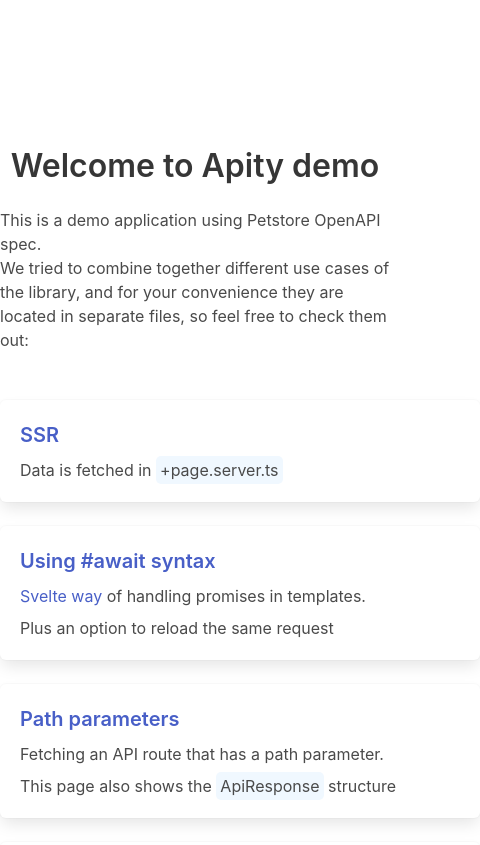
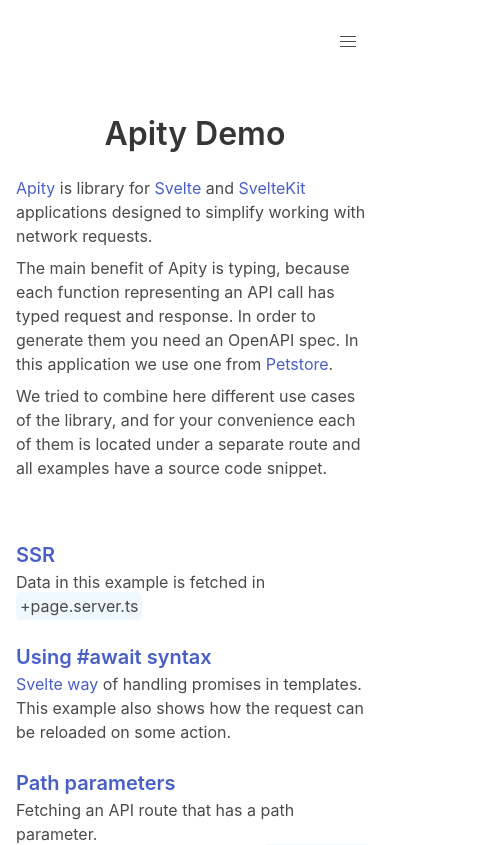
Before and after one commit to fbjorn/apity-demo, a SvelteKit app: page / in a window 390 px wide. Shown: the top 845 px of the page, 480 px wide, since content can reach past the window. Built offline with nearby package versions, Linux system fonts and the light colour scheme.

Commit message:
Add mobile menu and more texts

```diff
--- a/src/components/NavBar.svelte
+++ b/src/components/NavBar.svelte
@@ -1,11 +1,44 @@
-<nav class="navbar mb-6" role="navigation" aria-label="main navigation">
-    <div id="navbarBasicExample" class="navbar-menu">
+<script lang="ts">
+    let isOpened = false
+
+    function toggleMenu() {
+        isOpened = !isOpened
+    }
+
+    function closeMenu() {
+        isOpened = false
+    }
+
+    const LINKS = [
+        { href: '/', title: 'Home' },
+        { href: '/ssr', title: 'SSR' },
+        { href: '/await', title: '{#await}' },
+        { href: '/find-pet', title: 'Find pet' },
+        { href: '/post', title: 'Create pet' }
+    ]
+</script>
+
+<nav class="navbar mb-6" aria-label="main navigation">
+    <div class="navbar-brand">
+        <a
+            on:click={toggleMenu}
+            role="button"
+            class="navbar-burger"
+            aria-label="menu"
+            aria-expanded={isOpened ? 'true' : 'false'}
+            data-target="navbarBasicExample"
+        >
+            <span aria-hidden="true" />
+            <span aria-hidden="true" />
+            <span aria-hidden="true" />
+        </a>
+    </div>
+
+    <div id="navbarBasicExample" class="navbar-menu" class:is-active={isOpened}>
         <div class="navbar-start">
-            <a href="/" class="navbar-item">Home</a>
-            <a href="/ssr" class="navbar-item">SSR</a>
-            <a href="/await" class="navbar-item">{'{#await}'}</a>
-            <a href="/find-pet" class="navbar-item">Find pet</a>
-            <a href="/post" class="navbar-item">Create pet</a>
+            {#each LINKS as link}
+                <a href={link.href} class="navbar-item" on:click={closeMenu}>{link.title}</a>
+            {/each}
         </div>
 
         <div class="navbar-end">
--- a/src/routes/+layout.svelte
+++ b/src/routes/+layout.svelte
@@ -5,7 +5,7 @@
     import NavBar from '$components/NavBar.svelte'
 </script>
 
-<div class="container mt-6">
+<div class="container p-4 mb-5">
     <NavBar />
     <slot />
 </div>
--- a/src/routes/+page.svelte
+++ b/src/routes/+page.svelte
@@ -1,19 +1,35 @@
 <div>
-    <h1 class="title has-text-centered mt-6">Welcome to Apity demo</h1>
+    <h1 class="title has-text-centered mt-6">Apity Demo</h1>
     <div class="block">
-        <p>This is a demo application using Petstore OpenAPI spec.</p>
         <p>
-            We tried to combine together different use cases of the library, and for your
-            convenience they are located in separate files, so feel free to check them out:
+            <a href="https://github.com/cocreators-ee/apity" target="_blank" rel="noreferrer">
+                Apity
+            </a>
+            is library for
+            <a href="https://svelte.dev/" target="_blank" rel="noreferrer">Svelte</a>
+            and
+            <a href="https://kit.svelte.dev/" target="_blank" rel="noreferrer">SvelteKit</a>
+            applications designed to simplify working with network requests.
         </p>
+        <p>
+            The main benefit of Apity is typing, because each function representing an API call has
+            typed request and response. In order to generate them you need an OpenAPI spec. In this
+            application we use one from <a href="https://petstore3.swagger.io/">Petstore</a>.
+        </p>
+        <p>
+            We tried to combine here different use cases of the library, and for your convenience
+            each of them is located under a separate route and all examples have a source code
+            snippet.
+        </p>
+        <p />
     </div>
 
-    <div class="links mt-6">
-        <div class="box">
+    <div class="columns mt-6">
+        <div class="column is-one-third-desktop">
             <a href="/ssr" class="section-link">SSR</a>
-            <div>Data is fetched in <span class="code">+page.server.ts</span></div>
+            <div>Data in this example is fetched in <span class="code">+page.server.ts</span></div>
         </div>
-        <div class="box">
+        <div class="column is-one-third-desktop">
             <a href="/await" class="section-link">Using #await syntax</a>
             <div>
                 <a
@@ -24,16 +40,20 @@
                     Svelte way
                 </a> of handling promises in templates.
             </div>
-            <div>Plus an option to reload the same request</div>
+            <div>This example also shows how the request can be reloaded on some action.</div>
         </div>
-        <div class="box">
+        <div class="column is-one-third-desktop">
             <a href="/find-pet" class="section-link">Path parameters</a>
             <div>Fetching an API route that has a path parameter.</div>
-            <div>This page also shows the <span class="code">ApiResponse</span> structure</div>
+            <div>
+                This example also describes the <span class="code">ApiResponse</span> structure
+            </div>
         </div>
-        <div class="box">
-            <a href="/error" class="section-link">POST request</a>
-            <div>Sending a JSON to server</div>
+    </div>
+    <div class="columns mt-6">
+        <div class="column is-one-third-desktop">
+            <a href="/post" class="section-link">POST request</a>
+            <div>An example of sending a JSON to server</div>
         </div>
     </div>
 </div>
@@ -42,7 +62,7 @@
     .links {
         display: flex;
         flex-direction: column;
-        width: 30rem;
+        /* width: 30rem; */
         margin: 0 auto;
     }
 
@@ -62,4 +82,7 @@
         flex-direction: column;
         gap: 0.5rem;
     }
+    p {
+        margin: 0.5rem 0;
+    }
 </style>
--- a/src/routes/find-pet/+page.svelte
+++ b/src/routes/find-pet/+page.svelte
@@ -15,10 +15,11 @@
     }
 </script>
 
-<div class="form">
-    <p>This page demostrates the structure of an API Response</p>
-    <p>You could try your luck on some common IDs like "123"</p>
-    <div class="field">
+<div class="columns is-centered">
+    <div class="column is-half-tablet is-one-third-desktop">
+        <p>This example is trying to find a pet by a given ID</p>
+        <p>After data is received, you will see a JSON representation of an ApiResponse object</p>
+        <div class="field mt-3">
             <label class="label" for="petId">Pet ID</label>
             <div class="control">
                 <input id="petId" class="input" type="text" placeholder="ID" bind:value={petId} />
@@ -33,14 +34,13 @@
             <pre>{resp}</pre>
         {/if}
     </div>
+</div>
 <div class="code-snippet" />
 
 <style lang="scss">
-    .form {
-        width: 35rem;
+    .column {
         display: flex;
         flex-direction: column;
         gap: 1rem;
-        margin: 0 auto;
     }
 </style>
```
Also changed, not shown: src/components/Pet.svelte (deleted, +0 -40 lines), src/components/PetsGrid.svelte (deleted, +0 -31 lines), src/components/PetsList.svelte (added, +43 -0 lines), src/routes/await/+page.svelte (+9 -8 lines), src/routes/post/+page.svelte (+18 -20 lines), src/routes/ssr/+page.svelte (+15 -7 lines). Lines whose indentation alone changed are shown as unchanged.
